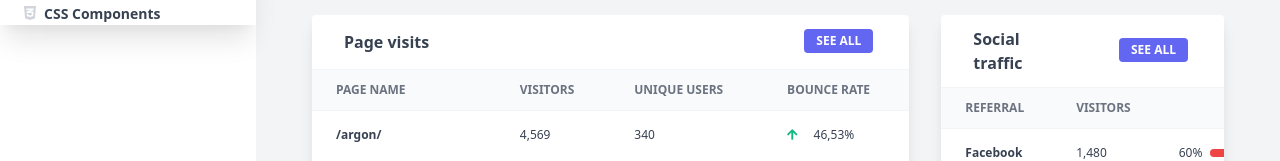
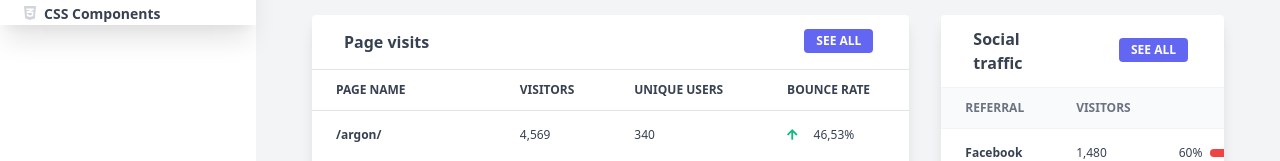
Before and after one commit to healernight1124/notus-nextjs, a Next.js app: page /admin/dashboard in a window 1280 px wide. Shown: the part 775-936 px from the top of the page. Built offline with nearby package versions, Linux system fonts and the light colour scheme.

Commit message:
refactor: change coolGray with blueGray

```diff
--- a/components/Cards/CardPageVisits.js
+++ b/components/Cards/CardPageVisits.js
@@ -9,7 +9,7 @@ export default function CardPageVisits() {
         <div className="rounded-t mb-0 px-4 py-3 border-0">
           <div className="flex flex-wrap items-center">
             <div className="relative w-full px-4 max-w-full flex-grow flex-1">
-              <h3 className="font-semibold text-base text-coolGray-700">
+              <h3 className="font-semibold text-base text-blueGray-700">
                 Page visits
               </h3>
             </div>
@@ -28,16 +28,16 @@ export default function CardPageVisits() {
           <table className="items-center w-full bg-transparent border-collapse">
             <thead>
               <tr>
-                <th className="px-6 bg-coolGray-50 text-coolGray-500 align-middle border border-solid border-coolGray-100 py-3 text-xs uppercase border-l-0 border-r-0 whitespace-nowrap font-semibold text-left">
+                <th className="px-6 bg-blueGray-50 text-blueGray-500 align-middle border border-solid border-blueGray-100 py-3 text-xs uppercase border-l-0 border-r-0 whitespace-nowrap font-semibold text-left">
                   Page name
                 </th>
-                <th className="px-6 bg-coolGray-50 text-coolGray-500 align-middle border border-solid border-coolGray-100 py-3 text-xs uppercase border-l-0 border-r-0 whitespace-nowrap font-semibold text-left">
+                <th className="px-6 bg-blueGray-50 text-blueGray-500 align-middle border border-solid border-blueGray-100 py-3 text-xs uppercase border-l-0 border-r-0 whitespace-nowrap font-semibold text-left">
                   Visitors
                 </th>
-                <th className="px-6 bg-coolGray-50 text-coolGray-500 align-middle border border-solid border-coolGray-100 py-3 text-xs uppercase border-l-0 border-r-0 whitespace-nowrap font-semibold text-left">
+                <th className="px-6 bg-blueGray-50 text-blueGray-500 align-middle border border-solid border-blueGray-100 py-3 text-xs uppercase border-l-0 border-r-0 whitespace-nowrap font-semibold text-left">
                   Unique users
                 </th>
-                <th className="px-6 bg-coolGray-50 text-coolGray-500 align-middle border border-solid border-coolGray-100 py-3 text-xs uppercase border-l-0 border-r-0 whitespace-nowrap font-semibold text-left">
+                <th className="px-6 bg-blueGray-50 text-blueGray-500 align-middle border border-solid border-blueGray-100 py-3 text-xs uppercase border-l-0 border-r-0 whitespace-nowrap font-semibold text-left">
                   Bounce rate
                 </th>
               </tr>
```
